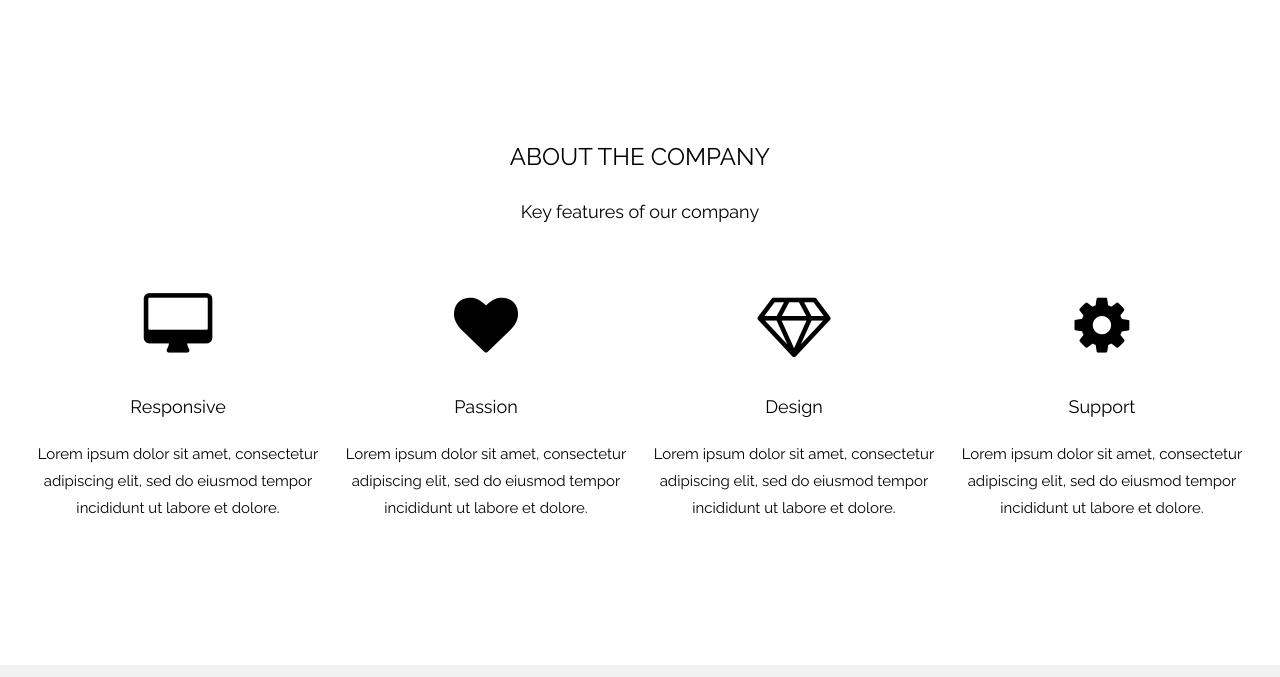
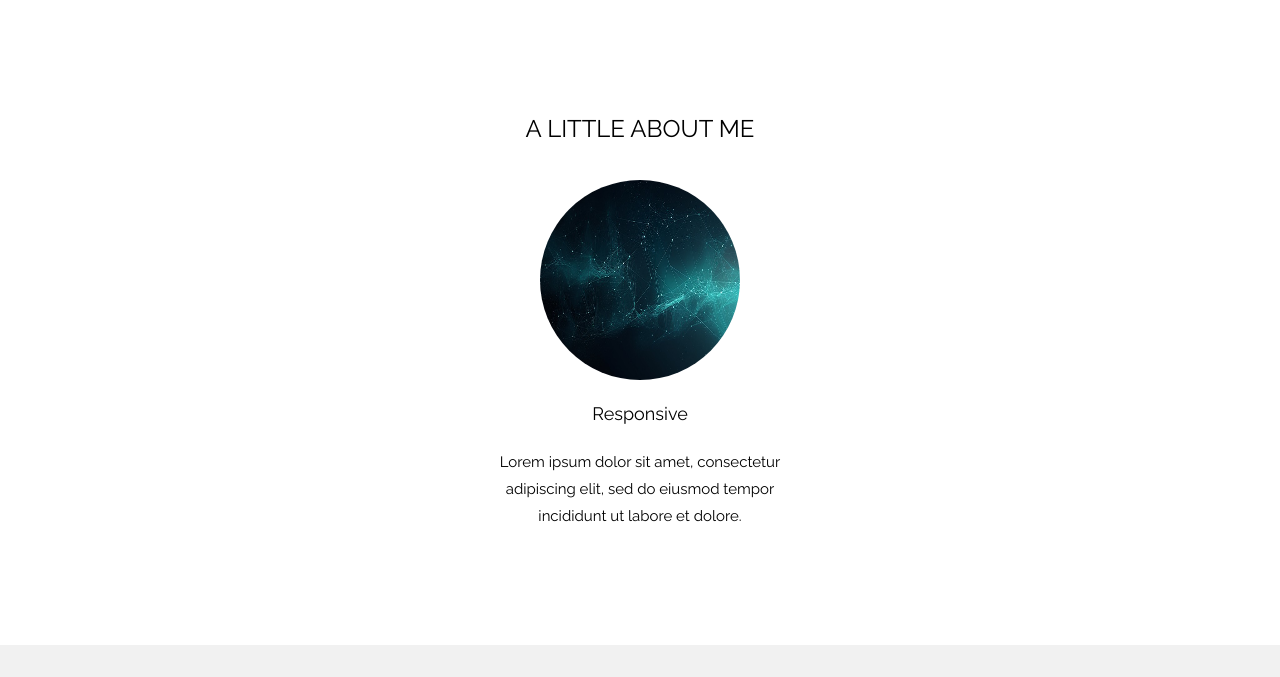
Before and after one commit to skyesuniverse/heyo_Huiyi, a plain HTML site: page index.html in a window 1280 px wide. Shown: the part 803-1480 px from the top of the page. Drawn offline with nearby package versions, Linux system fonts and the light colour scheme.

Commit message:
update about me

```diff
--- a/index.html
+++ b/index.html
@@ -93,36 +93,25 @@
     </header>
 
     <!-- About Section -->
-    <div class="w3-container" style="padding:128px 16px" id="about">
-        <h3 class="w3-center">ABOUT THE COMPANY</h3>
-        <p class="w3-center w3-large">Key features of our company</p>
-        <div class="w3-row-padding w3-center" style="margin-top:64px">
-            <div class="w3-quarter">
-                <i class="fa fa-desktop w3-margin-bottom w3-jumbo w3-center"></i>
+    <div class="w3-container" style="padding:100px 16px" id="about">
+        <h3 class="w3-center">A LITTLE ABOUT ME</h3>
+        <!-- <p class="w3-center w3-large">Key features of our company</p> -->
+
+        <!-- Center the entire section -->
+        <div class="w3-row-padding" style="margin-top:30px; display: flex; justify-content: center;">
+            <!-- Circle profile picture with your own image -->
+            <div class="w3-quarter" style="text-align: center;">
+                <img src="landing.jpg" alt="Profile Picture" class="w3-circle" style="width: 200px; height: 200px;">
                 <p class="w3-large">Responsive</p>
                 <p>Lorem ipsum dolor sit amet, consectetur adipiscing elit, sed do eiusmod tempor incididunt ut labore
-                    et dolore.</p>
-            </div>
-            <div class="w3-quarter">
-                <i class="fa fa-heart w3-margin-bottom w3-jumbo"></i>
-                <p class="w3-large">Passion</p>
-                <p>Lorem ipsum dolor sit amet, consectetur adipiscing elit, sed do eiusmod tempor incididunt ut labore
-                    et dolore.</p>
-            </div>
-            <div class="w3-quarter">
-                <i class="fa fa-diamond w3-margin-bottom w3-jumbo"></i>
-                <p class="w3-large">Design</p>
-                <p>Lorem ipsum dolor sit amet, consectetur adipiscing elit, sed do eiusmod tempor incididunt ut labore
-                    et dolore.</p>
-            </div>
-            <div class="w3-quarter">
-                <i class="fa fa-cog w3-margin-bottom w3-jumbo"></i>
-                <p class="w3-large">Support</p>
-                <p>Lorem ipsum dolor sit amet, consectetur adipiscing elit, sed do eiusmod tempor incididunt ut labore
-                    et dolore.</p>
+                    et
+                    dolore.</p>
             </div>
         </div>
     </div>
+
+
+
 
     <!-- Promo Section - "We know design" -->
     <div class="w3-container w3-light-grey" style="padding:128px 16px">
```
